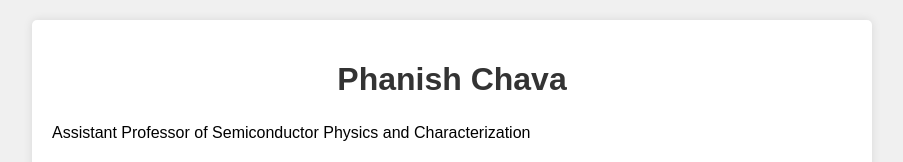
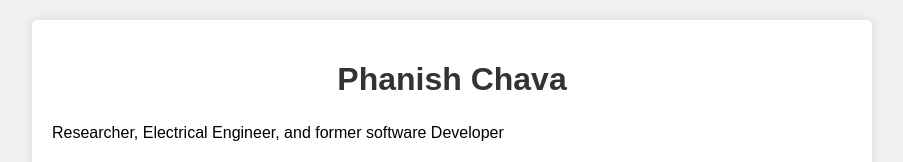
Before and after one commit to chavaphanish/chavaphanish.github.io, a plain HTML site: page index.html in a window 1280 px wide. Shown: the top 162 px of the page, without its empty margins (188-1091 px from the left). Drawn offline with Linux system fonts and the light colour scheme.

Commit message:
Update index.html

```diff
--- a/index.html
+++ b/index.html
@@ -45,7 +45,7 @@
     <div class="container">
         <header>
             <h1>Phanish Chava</h1>
-            <p>Assistant Professor of Semiconductor Physics and Characterization</p>
+            <p>Researcher, Electrical Engineer, and former software Developer</p>
         </header>
 
         <section id="about">
```
